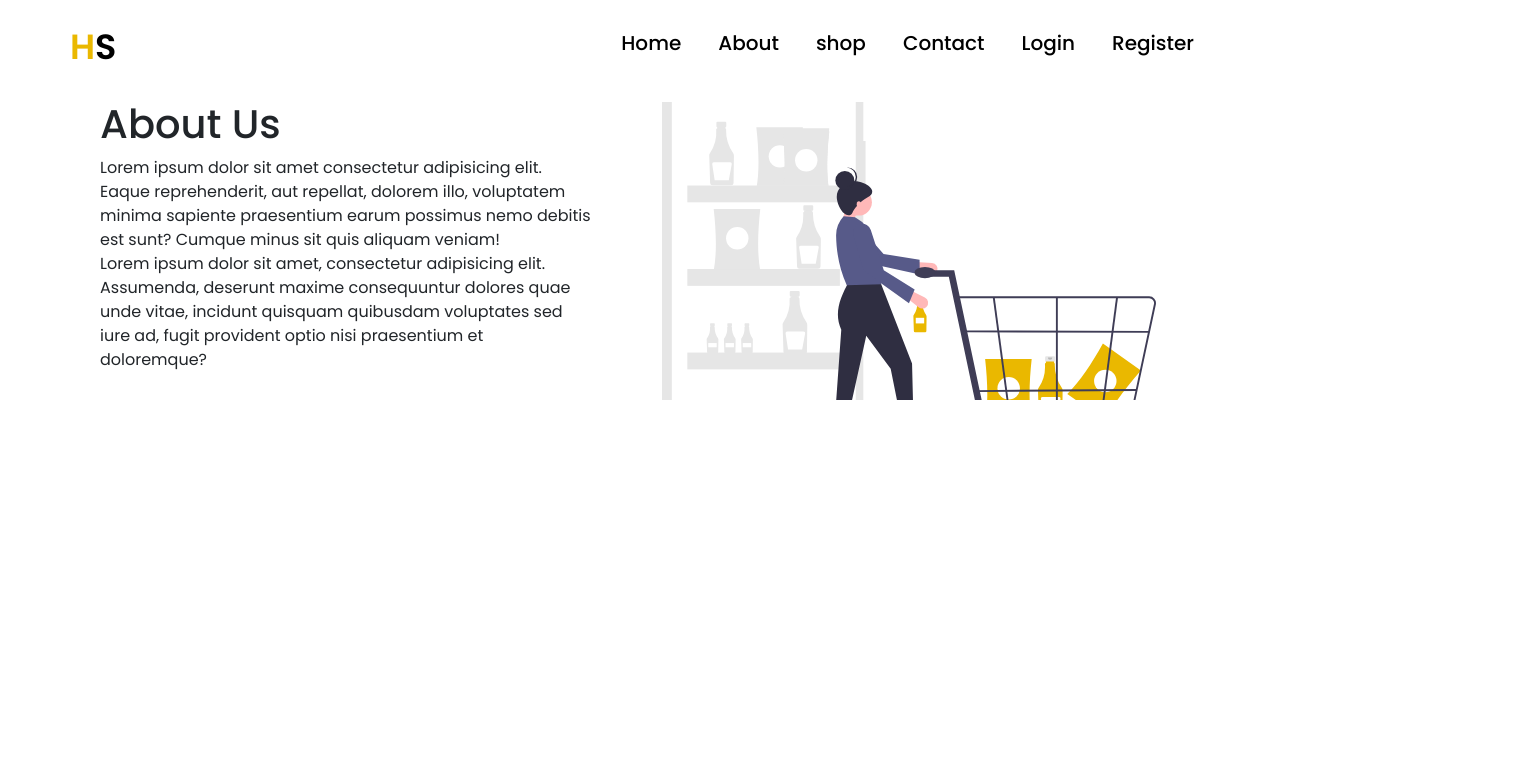
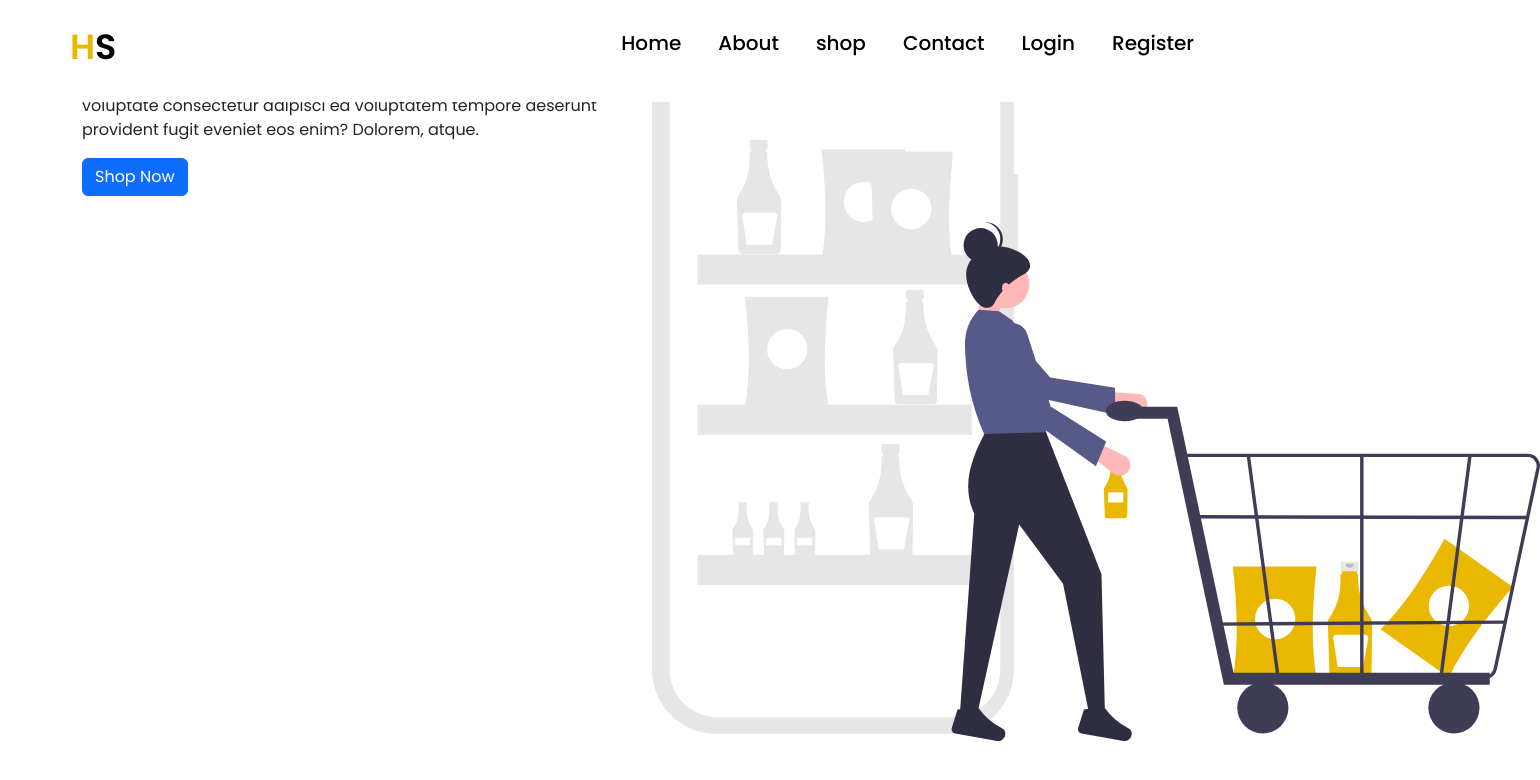
Before and after one commit to YoussefLMT/E-commerce-Frontend-Vue, a Vue app: page /about in a window 1280 px wide. Shown: the top 780 px of the page, 1540 px wide, since content can reach past the window. Built offline with nearby package versions, Linux system fonts and the light colour scheme.

Commit message:
some changes

```diff
--- a/src/views/AboutView.vue
+++ b/src/views/AboutView.vue
@@ -1,19 +1,23 @@
 <template>
 <Navbar />
 
-<div class="about">
-    <div class="row">
-        <div class="col50">
-            <h1 class="title-txt">About <span>Us</span></h1>
-            <p>Lorem ipsum dolor sit amet consectetur adipisicing elit. Eaque reprehenderit, aut repellat, dolorem illo, voluptatem minima sapiente praesentium earum possimus nemo debitis est sunt? Cumque minus sit quis aliquam veniam!<br> Lorem ipsum dolor sit amet, consectetur adipisicing elit. Assumenda, deserunt maxime consequuntur dolores quae unde vitae, incidunt quisquam quibusdam voluptates sed iure ad, fugit provident optio nisi praesentium et doloremque? </p>
-        </div>
-        <div class="col50">
-            <div class="imgbox">
-                <img src="@/assets/undraw_shopping_app_flsj.svg">
+<div class="container">
+        <div class="row">
+            <div class="col-md-6">
+                <div class="home-content">
+                    <h2><span class="text">Happy</span> Shop</h2>
+                    <p>Lorem ipsum dolor sit amet, consectetur adipisicing elit. Recusandae quas eum quidem natus, veritatis asperiores facere, voluptate consectetur adipisci ea voluptatem tempore deserunt provident fugit eveniet eos enim? Dolorem, atque.</p>
+                    <button type="button" class="btn btn-primary">Shop Now</button>
+                </div>
+            </div>
+
+            <div class="col-md-4">
+                <div class="image d-none d-sm-block">
+                    <img src="@/assets/undraw_shopping_app_flsj.svg">
+                </div>
             </div>
         </div>
     </div>
-</div>
 </template>
 
 <script>
@@ -27,34 +31,5 @@ export default {
 </script>
 
 <style scoped>
-.about {
-    padding: 100px;
-}
 
-.row {
-    position: relative;
-    width: 100%;
-    display: flex;
-    justify-content: space-between;
-}
-
-.row .col50 {
-    position: relative;
-    width: 48%;
-}
-
-.row .col50 .imgbox {
-    position: relative;
-    width: 100%;
-    height: 300px;
-}
-
-.row .col50 .imgbox img {
-    position: absolute;
-    top: 0;
-    left: 0;
-    width: 100%;
-    height: 100%;
-    object-fit: cover;
-}
 </style>
```
